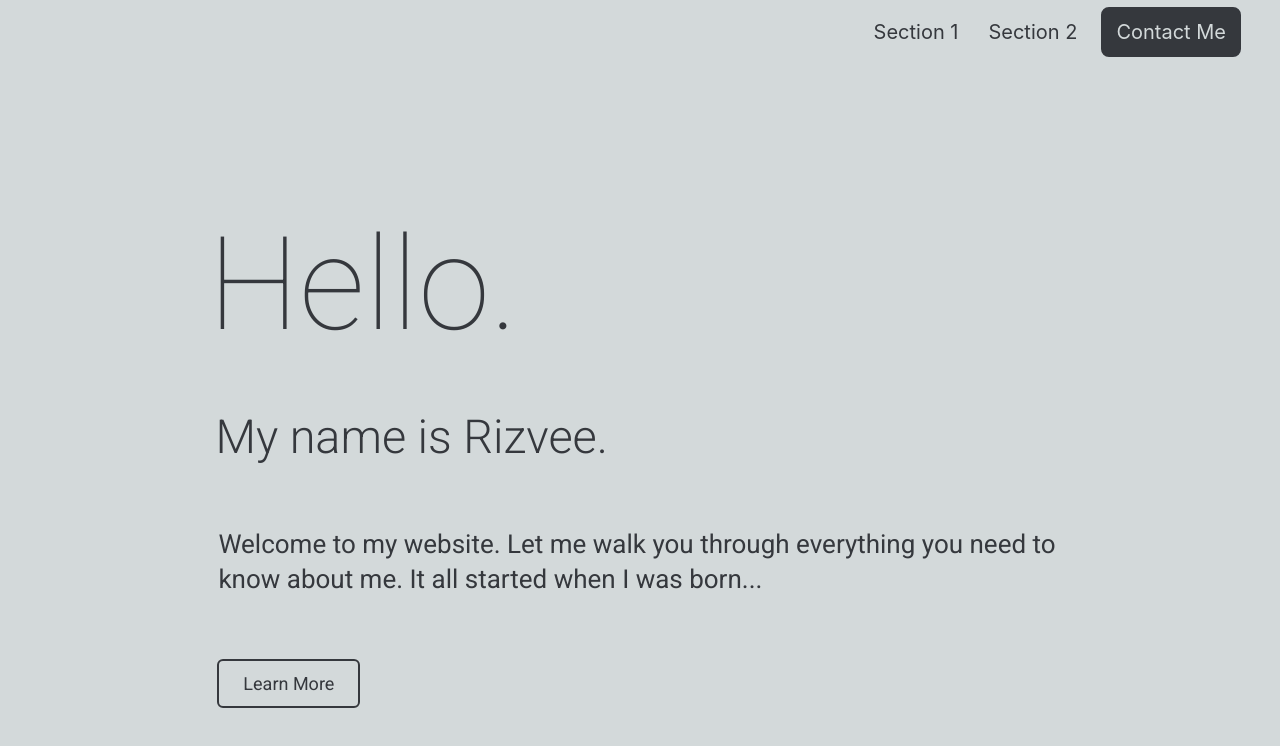
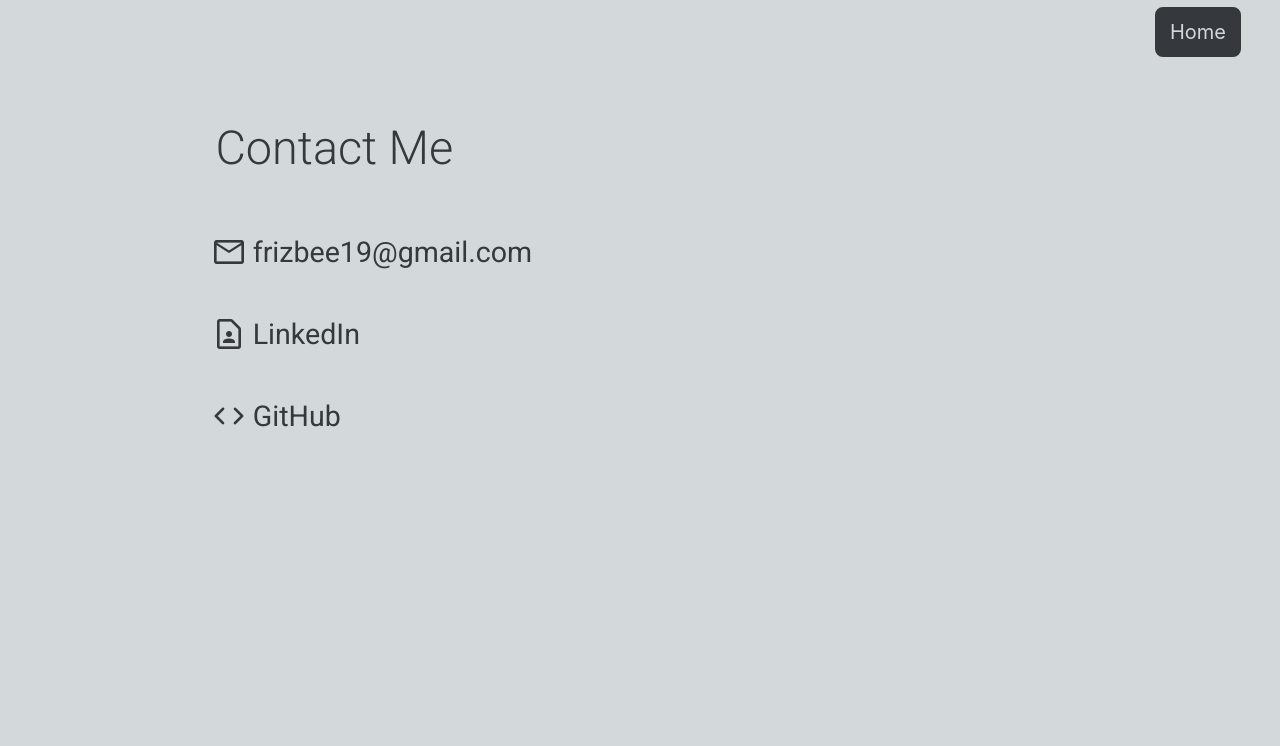
Before and after one commit to frizbee19/frizbee19.github.io, a React (Create React App) app: page /contact in a window 1280 px wide. Shown: the top 746 px of the page. Built offline with nearby package versions, Linux system fonts and the light colour scheme.

Commit message:
Contact page

```diff
--- a/package.json
+++ b/package.json
@@ -8,6 +8,7 @@
     "@testing-library/user-event": "^13.5.0",
     "react": "^18.2.0",
     "react-dom": "^18.2.0",
+    "react-router-dom": "^6.14.2",
     "react-scripts": "5.0.1",
     "web-vitals": "^2.1.4"
   },
--- a/public/index.html
+++ b/public/index.html
@@ -15,6 +15,10 @@
   <link rel="stylesheet"
     href="https://fonts.googleapis.com/css2?family=Material+Symbols+Outlined:opsz,wght,FILL,GRAD@20..48,100..700,0..1,-50..200" />
   <link rel="apple-touch-icon" href="%PUBLIC_URL%/logo192.png" />
+  <link rel="stylesheet" href="https://fonts.googleapis.com/css2?family=Material+Symbols+Rounded:opsz,wght,FILL,GRAD@20..48,100..700,0..1,-50..200" />
+  <link rel="stylesheet" href="https://fonts.googleapis.com/css2?family=Material+Symbols+Rounded:opsz,wght,FILL,GRAD@48,700,0,200" />
+  <link rel="stylesheet" href="https://fonts.googleapis.com/css2?family=Material+Symbols+Rounded:opsz,wght,FILL,GRAD@48,700,0,200" />
+  <link rel="stylesheet" href="https://fonts.googleapis.com/css2?family=Material+Symbols+Rounded:opsz,wght,FILL,GRAD@48,700,0,200" />
   <!--
       manifest.json provides metadata used when your web app is installed on a
       user's mobile device or desktop. See https://developers.google.com/web/fundamentals/web-app-manifest/
--- a/src/App.css
+++ b/src/App.css
@@ -26,7 +26,6 @@
 
 .App-main {
   /* background-color: rgb(211, 217, 222); */
-  min-height: 100vh;
   display: flex;
   flex-direction: column;
   align-items: flex-start;
@@ -80,6 +79,10 @@
   text-decoration-thickness: 2px;
 }
 
+button:disabled {
+  cursor: default;
+}
+
 .button {
   display: inline-block;
   padding: 12px 24px;
@@ -89,7 +92,7 @@
   background: transparent; /* Background that matches its surrounding */
   border: 2px solid var(--main-color); /* Dark border */
   border-radius: 6px; /* Rounded corners */
-  transition: background 0.3s ease, color 0.3s ease-in-out; /* Transition for a smooth color change */
+  transition: background 0.25s ease, color 0.25s ease; /* Transition for a smooth color change */
   text-decoration: none; /* Removes underline if the button is a link */
 }
 
@@ -147,7 +150,7 @@
   justify-content: center;
   align-items: center;
   opacity: 0;  /* Start as hidden */
-  transition: opacity 0.135s ease-in-out, background 0.3s ease;
+  transition: opacity 0.135s ease-in-out, background 0.25s ease, color 0.25s ease; /* Transition for a smooth color change */
 }
 
 .scrollTop:hover {
@@ -203,6 +206,33 @@ body {
   line-height: 1.35;
 }
 
+.Contact-line {
+  flex-direction: row;
+  display: flex;
+  align-items: center;
+  font-size: 1.1em;
+  margin-left: 3px;
+}
+
+.Contact-line a {
+  color: var(--main-color);
+  text-decoration: none;
+  margin-left: 0.2em;
+  margin-top: 24px;
+  margin-bottom: 24px;
+}
+
+.Contact-line p {
+  color: var(--main-color);
+  text-decoration: none;
+  margin-left: 0.2em;
+  margin-top: 24px;
+  margin-bottom: 24px;
+}
+
+
+
+
 
 
 /*  */
--- a/src/App.js
+++ b/src/App.js
@@ -1,74 +1,15 @@
-import logo from './logo.svg';
-import './App.css';
-import { useEffect, useState } from 'react';
+import { BrowserRouter as Router, Routes, Route } from 'react-router-dom';
+import Home from './Home';
+import Contact from './Contact';
 
-function App() {
-  const [showScroll, setShowScroll] = useState(false)
-
-
-
-  useEffect(() => {
-    window.addEventListener('scroll', checkScrollTop);
-    return () => window.removeEventListener('scroll', checkScrollTop); // Clean up event listener on component unmount
-  }, [showScroll]);
-
-  const scrollToSection = (sectionId) => {
-    const sectionElement = document.getElementById(sectionId);
-    if (sectionElement) {
-      sectionElement.scrollIntoView({ behavior: 'smooth' });
-    }
-  };
-
-  const checkScrollTop = () => {
-    if (!showScroll && window.scrollY > 100) {
-      setShowScroll(true)
-    } else if (showScroll && window.scrollY <= 100) {
-      setShowScroll(false)
-    }
-  };
-
-
+const App = () => {
   return (
-    <body>
-      <div className="App">
-        <title>
-          Welcome to Rizvee's Page!
-        </title>
-        <nav className={`navbar ${showScroll ? "show" : ''}`}>
-          <div className="nav-links-container">
-            <a className='nav-links' href="#section1">Section 1</a>
-            <a className='nav-links' href="#section2">Section 2</a>
-            <a className='nav-button' href="#section3">Contact Me</a>
-          </div>
-        </nav>
-        <button className={`scrollTop ${showScroll ? 'show' : ''}`} onClick={() => { scrollToSection('introduction'); setShowScroll(false) }}>
-          <span class="material-symbols-outlined">
-            keyboard_double_arrow_up
-          </span>
-        </button>
-        <div id="introduction">
-          <header className="App-main">
-            <h1 className="Welcome">
-              Hello.
-            </h1>
-            <h2 className='Subtitle'>
-              My name is Rizvee.
-            </h2>
-            <p className="Body-text">
-              Welcome to my website. Let me walk you through everything you need to know about me. It all started when I was born...
-            </p>
-            <a
-              className="button button-inline"
-              href="https://www.youtube.com/watch?v=dQw4w9WgXcQ?autoplay=1"
-              target="_blank"
-              rel="noopener noreferrer"
-            >
-              Learn More
-            </a>
-          </header>
-        </div>
-      </div>
-    </body>
+    <Router>
+      <Routes>
+        <Route path="/contact" element={<Contact />} />
+        <Route path="/" element={<Home />} />
+      </Routes>
+    </Router>
   );
 }
 
--- /dev/null
+++ b/src/Contact.js
@@ -0,0 +1,70 @@
+import React from 'react';
+import './App.css';
+import { Link } from 'react-router-dom';
+import { useEffect, useState } from 'react';
+
+const Contact = () => {
+  const [isMobile, setIsMobile] = useState(false);
+
+  function isMobileDevice() {
+    console.log(navigator.userAgent);
+    return /Android|iPhone|BlackBerry/i.test(navigator.userAgent);
+  }
+
+
+  useEffect(() => {
+    if (isMobileDevice()) {
+      setIsMobile(true);
+    }
+  }, []);
+
+
+  return (
+    <body>
+      <div className='App'>
+        <title>
+          Contact Me!
+        </title>
+        <nav className={'navbar'} style={{ background: 'transparent' }}>
+          <div className="nav-links-container">
+            <Link className='nav-button' to="/">Home</Link>
+          </div>
+        </nav>
+        <header className="App-main">
+          <h1 className='Subtitle'>Contact Me</h1>
+          <div className='Contact-line'>
+            <span class="material-symbols-rounded" style={{ fontSize: 36 }}>
+              mail
+            </span>
+            <a href="mailto:frizbee19@gmail.com">frizbee19@gmail.com</a>
+          </div>
+          {/* <div className='Contact-line'>
+            <span class="material-symbols-rounded" style={{ fontSize: 36 }}>
+              call
+            </span>
+            {isMobile ? (
+              <a href="tel:">(214) 277-2964</a>
+            ) : (
+              <p></p>
+            )}
+          </div> */}
+          <div className='Contact-line'>
+            <span class="material-symbols-rounded" style={{ fontSize: 36 }}>
+              contact_page
+            </span>
+            <a href="https://www.linkedin.com/in/rizvee-ayub/">LinkedIn</a>
+          </div>
+          <div className='Contact-line'>
+            <span class="material-symbols-rounded" style={{ fontSize: 36 }}>
+              code
+            </span>
+            <a href="https://github.com/frizbee19">GitHub</a>
+          </div>
+
+        </header>
+      </div>
+    </body>
+  );
+}
+
+export default Contact;
--- /dev/null
+++ b/src/Home.js
@@ -0,0 +1,76 @@
+import './App.css';
+import { useEffect, useState } from 'react';
+import { Link } from 'react-router-dom';
+
+
+function Home() {
+  const [showScroll, setShowScroll] = useState(false)
+
+
+
+  useEffect(() => {
+    window.addEventListener('scroll', checkScrollTop);
+    return () => window.removeEventListener('scroll', checkScrollTop); // Clean up event listener on component unmount
+  }, [showScroll]);
+
+  const scrollToSection = (sectionId) => {
+    const sectionElement = document.getElementById(sectionId);
+    if (sectionElement) {
+      sectionElement.scrollIntoView({ behavior: 'smooth' });
+    }
+  };
+
+  const checkScrollTop = () => {
+    if (!showScroll && window.scrollY > 100) {
+      setShowScroll(true)
+    } else if (showScroll && window.scrollY <= 100) {
+      setShowScroll(false)
+    }
+  };
+
+
+  return (
+    <body>
+      <div className="App">
+        <title>
+          Welcome to Rizvee's Page!
+        </title>
+        <nav className={`navbar ${showScroll ? "show" : ''}`}>
+          <div className="nav-links-container">
+            <a className='nav-links' href="#section1">Section 1</a>
+            <a className='nav-links' href="#section2">Section 2</a>
+            <Link className='nav-button' to="/contact">Contact Me</Link>
+          </div>
+        </nav>
+        <button className={`scrollTop ${showScroll ? 'show' : ''}`} onClick={() => { scrollToSection('introduction'); setShowScroll(false) }} disabled={!showScroll}>
+          <span className="material-symbols-outlined">
+            keyboard_double_arrow_up
+          </span>
+        </button>
+        <div id="introduction">
+          <header className="App-main" style={{minHeight: "100vh"}}>
+            <h1 className="Welcome">
+              Hello.
+            </h1>
+            <h2 className='Subtitle'>
+              My name is Rizvee.
+            </h2>
+            <p className="Body-text">
+              Welcome to my website. Let me walk you through everything you need to know about me. It all started when I was born...
+            </p>
+            <a
+              className="button button-inline"
+              href="https://www.youtube.com/watch?v=dQw4w9WgXcQ?autoplay=1"
+              target="_blank"
+              rel="noopener noreferrer"
+            >
+              Learn More
+            </a>
+          </header>
+        </div>
+      </div>
+    </body>
+  );
+}
+
+export default Home;
```
Also changed, not shown: 1 other file (tests, documents, lock files or other folders).
